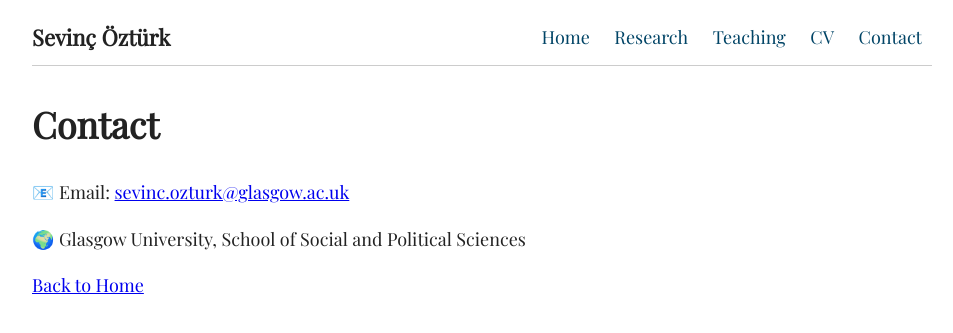
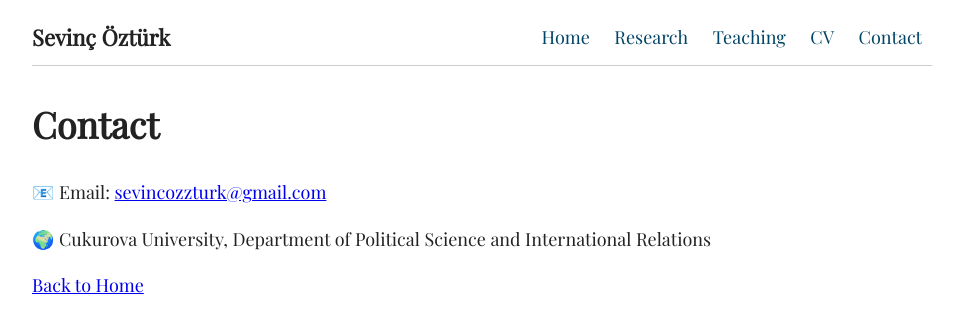
Before and after one commit to SevincOzturk/sevincozturk.github.io, a Jekyll site: the page built from contact.md, in a window 1280 px wide. Shown: the top 333 px of the page, without its empty margins (158-1111 px from the left). Built offline with Jekyll 4.4.1, drawn with Linux system fonts in a browser that asks for light colours.

Commit message:
Update contact.md

```diff
--- a/contact.md
+++ b/contact.md
@@ -6,9 +6,9 @@ title: Contact
 
 # Contact
 
-📧 Email: [sevinc.ozturk@glasgow.ac.uk](mailto:sevinc.ozturk@glasgow.ac.uk)
+📧 Email: [sevincozzturk@gmail.com](mailto:sevincozzturk@gmail.com)
 
-🌍 Glasgow University, School of Social and Political Sciences
+🌍 Cukurova University, Department of Political Science and International Relations
 
 
 [Back to Home](index.md)
```
